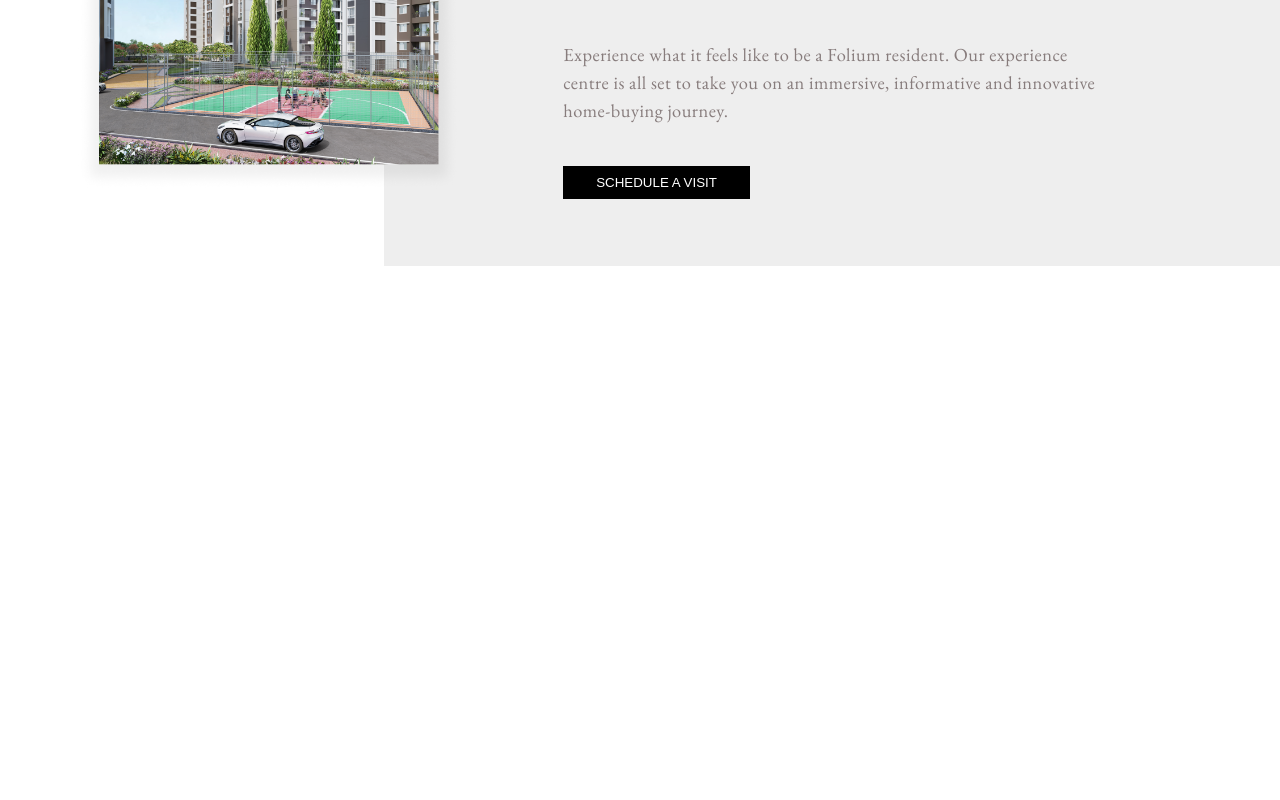
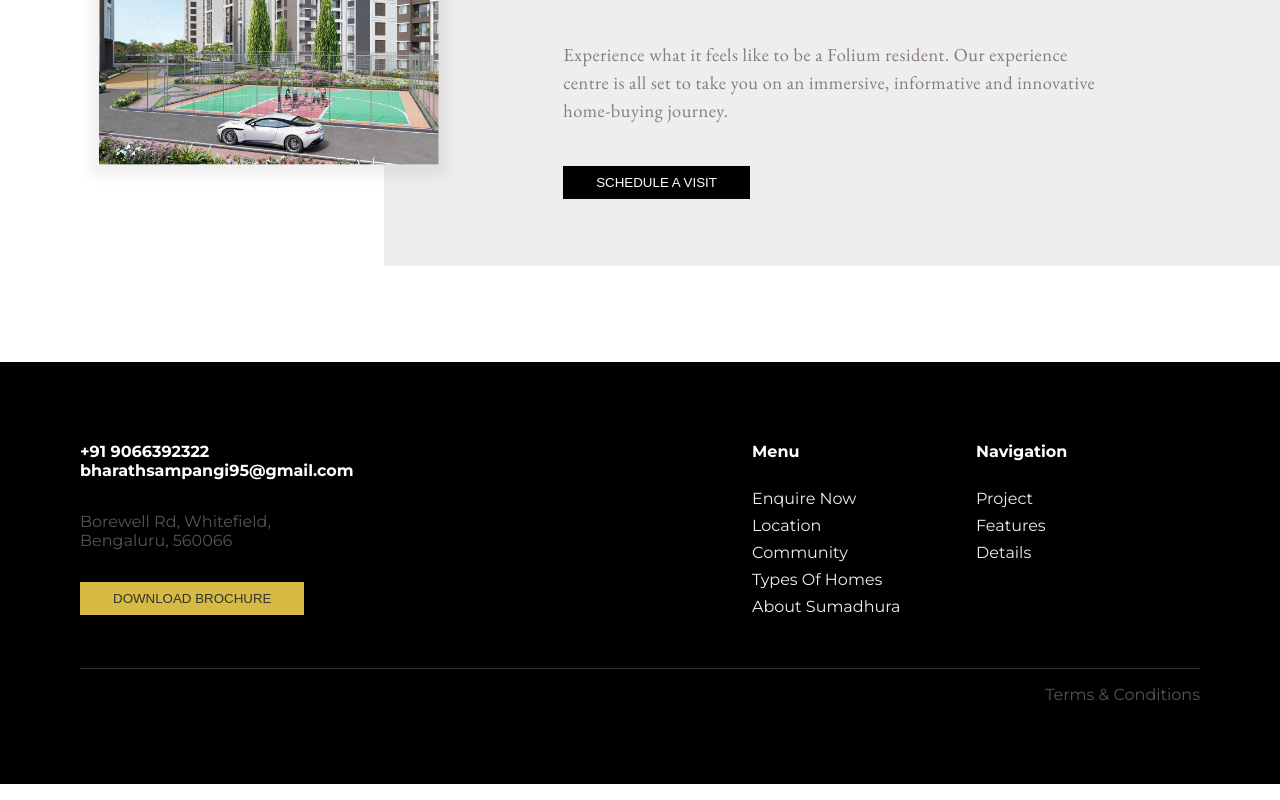
Before and after one commit to bharathsampangi/folium, a Next.js app: page / in a window 1280 px wide. Shown: the part 4995-5795 px from the top of the page. Before the commit the page ends 5357 px from the top, so only its background shows below. Built offline with nearby package versions, Linux system fonts and the light colour scheme.

Commit message:
completed footer

```diff
--- a/components/footer/Footer.js
+++ b/components/footer/Footer.js
@@ -3,14 +3,41 @@ import styles from "./styles/Footer.module.css"
 export default function Footer() {
     return (
         <footer className={styles.footer}>
-            <div>
-
+            <div className={styles.footerOptions}>
+                <div className={styles.footerOption1}>
+                    <div className={styles.head}>
+                        +91 9066392322<br/>
+                        bharathsampangi95@gmail.com
+                    </div>
+                    <div className={styles.text}>
+                        Borewell Rd, Whitefield,<br/>
+                        Bengaluru, 560066
+                    </div>
+                    <button className={styles.button}>download brochure</button>
+                </div>
+                <div className={styles.footerOption2}>
+                    <div className={styles.head}>Menu</div>
+                    <ul className={styles.list}>
+                        <li>enquire now</li>
+                        <li>location</li>
+                        <li>community</li>
+                        <li>types of homes</li>
+                        <li>about sumadhura</li>
+                    </ul>
+                </div>
+                <div className={styles.footerOption3}>
+                    <div className={styles.head}>Navigation</div>
+                    <ul className={styles.list}>
+                        <li>project</li>
+                        <li>features</li>
+                        <li>details</li>
+                    </ul>
+                </div>
             </div>
-            <div>
-
-            </div>
-            <div>
-
+            <div className={styles.line}></div>
+            <div className={styles.footerEnd}>
+                <div></div>
+                <div>Terms & Conditions</div>
             </div>
         </footer>
     )
--- a/components/footer/styles/Footer.module.css
+++ b/components/footer/styles/Footer.module.css
@@ -1,4 +1,74 @@
 .footer {
+    margin: 1rem 0;
     background-color: #000;
+    padding: 5rem;
+}
+
+.footerOptions {
     display: flex;
 }
+
+.footerOption1 {
+    color: #eee;
+    flex-basis: 60%;
+}
+
+.footerOption2 {
+    color: #eee;
+    flex-basis: 20%;
+}
+
+.footerOption3 {
+    color: #eee;
+    flex-basis: 20%;
+}
+
+.footerOption2 > ul {
+    list-style: none;
+    padding: .5rem 0 0;
+}
+
+.footerOption3 > ul {
+    list-style: none;
+    padding: .5rem 0 0;
+}
+
+.list > li {
+    padding: .25rem 0;
+    text-transform: capitalize;
+    color: #eee;
+}
+
+.text {
+    margin-top: 2rem;
+    color: rgb(89, 84, 84);
+}
+
+.button {
+    background-color: var(--primary-color);
+    cursor: pointer;
+    text-transform: uppercase;
+    color: inherit;
+    border: 1px solid var(--primary-color);
+    padding: .5rem 2rem;
+    display: block;
+    color: #333;
+    margin-top: 2rem;
+}
+
+.head {
+    color: #fff;
+    font-weight: 700;
+}
+
+.line {
+    padding-top: 2rem;
+    border-bottom: 1px solid #333;
+}
+
+.footerEnd {
+    margin-top: 1rem;
+    color: rgb(89, 84, 84);
+    display: flex;
+    justify-content: space-between;
+}
```
